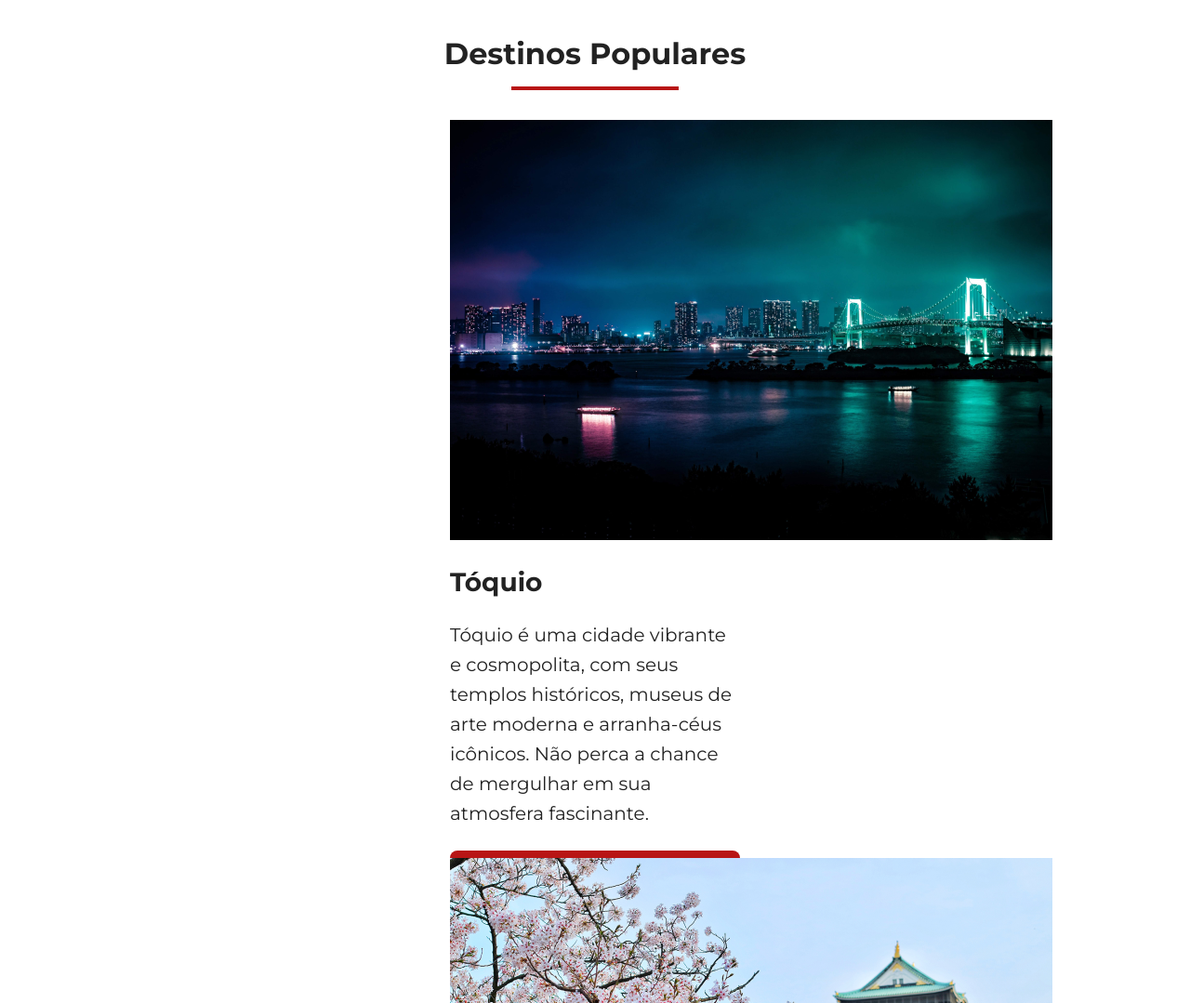
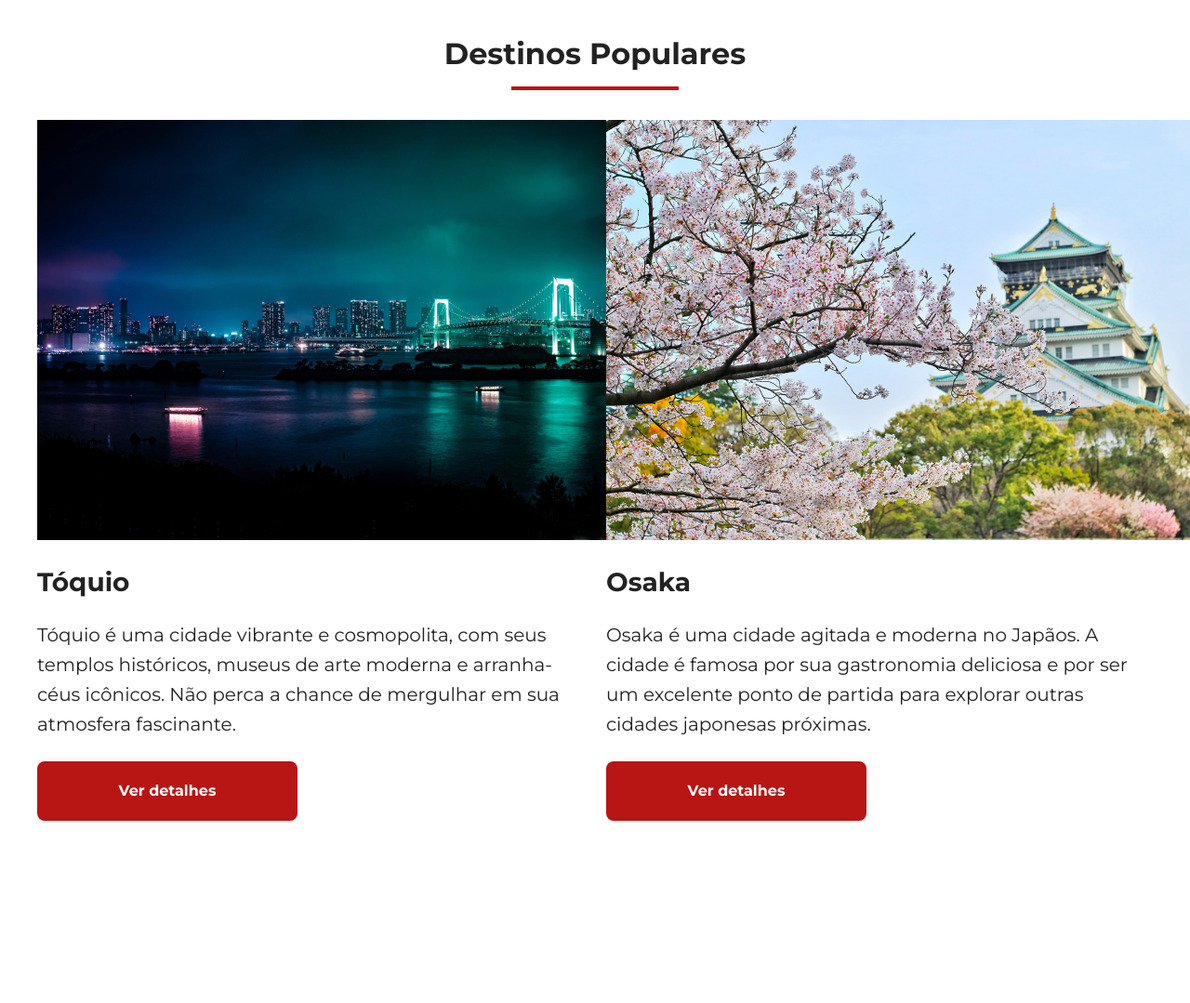
Before and after one commit to viniciuspmacedo-tec/jornada-viagens, a plain HTML site: page index.html in a window 1280 px wide. Shown: the part 2460-3539 px from the top of the page at 93% size. After the commit the page ends 3343 px from the top, so only its background shows below. Drawn offline with Linux system fonts and the light colour scheme.

Commit message:
finaliza estilizacao da secao destino populares para desktop e tablet

```diff
--- a/css/destinations.css
+++ b/css/destinations.css
@@ -29,3 +29,21 @@
     font-weight: var(--text-weight);
     line-height: 2rem;
 }
+
+@media screen and (min-width:768px) {
+    .destination-card{
+        width: 648px;
+        height: 750px;
+    }
+}
+
+@media screen and (min-width:768px) {
+.destinations-cards{
+    flex-direction: row;
+    gap: 24px;
+}
+
+    .destination-card{
+        width: 588px;
+    }
+}
--- a/css/global.css
+++ b/css/global.css
@@ -64,7 +64,7 @@ body {
     text-align: center;
 }
 
-.button.mobile{
+.button.mobile {
     width: 312px;
 }
 
@@ -72,6 +72,11 @@ body {
     .section-title {
         width: 366px;
     }
+
+    .button.mobile {
+        width: 280px;
+    }
+
 }
 
 @media screen and (min-width:1440px) {
```
